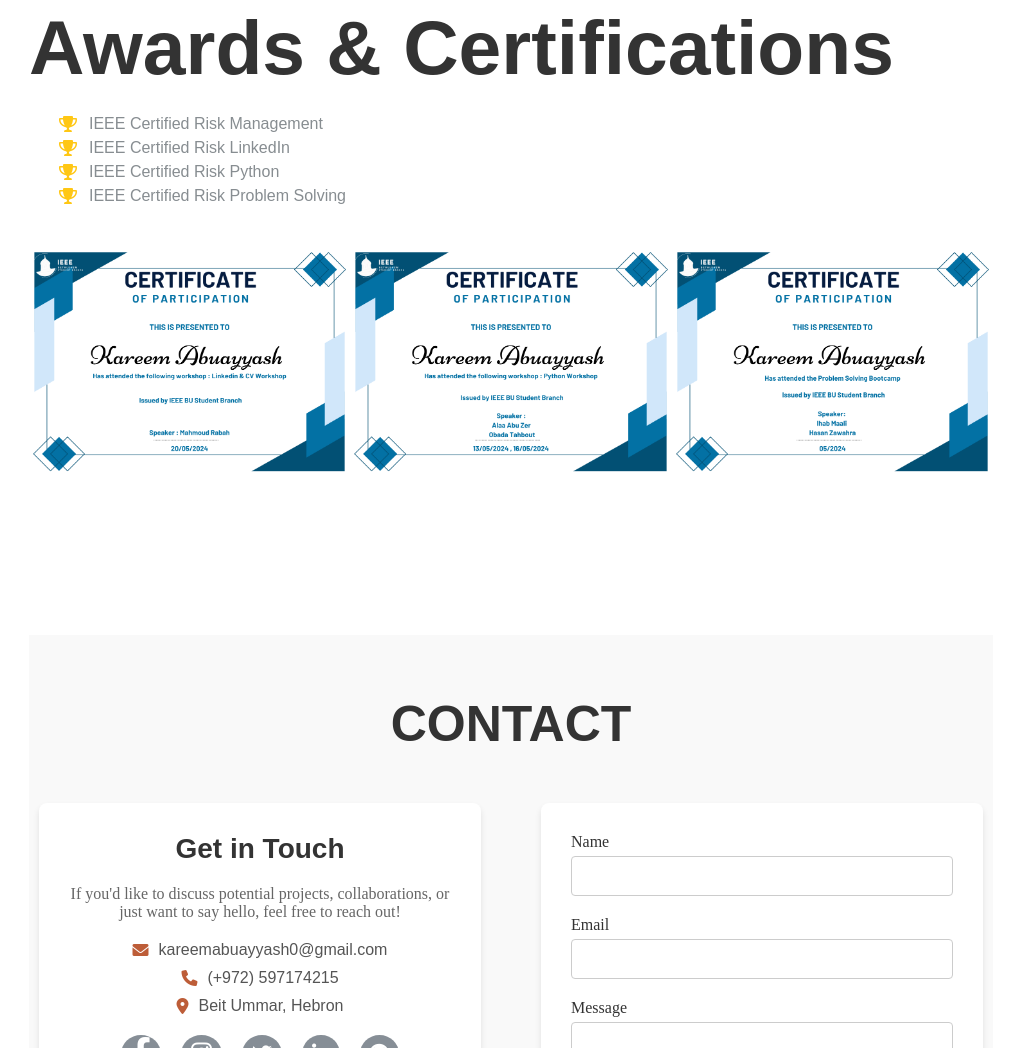
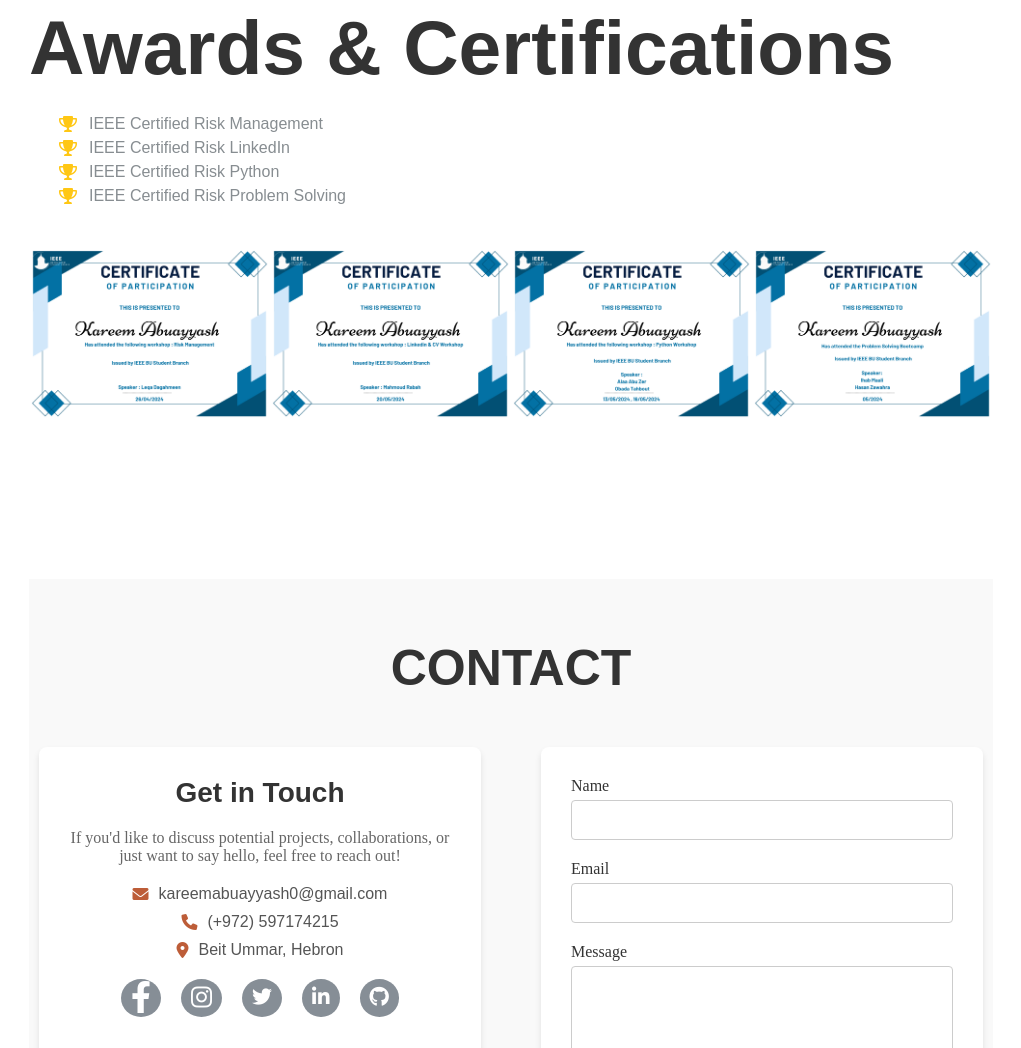
Before and after one commit to KareemAbuayyash/Personalweb, a plain HTML site: page index.html in a window 1280 px wide. Shown: the part 3809-4857 px from the top of the page, without its empty margins (257-1278 px from the left). Drawn offline with Linux system fonts and the light colour scheme; a web font is replaced by a local one.

Commit message:
Update index.html

```diff
--- a/index.html
+++ b/index.html
@@ -153,7 +153,7 @@
         </div>
         <div class="cer-img">
           <ul>
-          <!--  <li><img src="Certificates/Risk.png" alt="Risk Management Certificate"></li>-->
+           <li><img src="Certificates/Risk.png" alt="Risk Management Certificate"></li>
             <li><img src="Certificates/Linkedin.png" alt="LinkedIn Certificate"></li>
             <li><img src="Certificates/Paython.png" alt="Python Certificate"></li>
             <li><img src="Certificates/ProblemSolving.png" alt="Problem Solving Certificate"></li>
```
